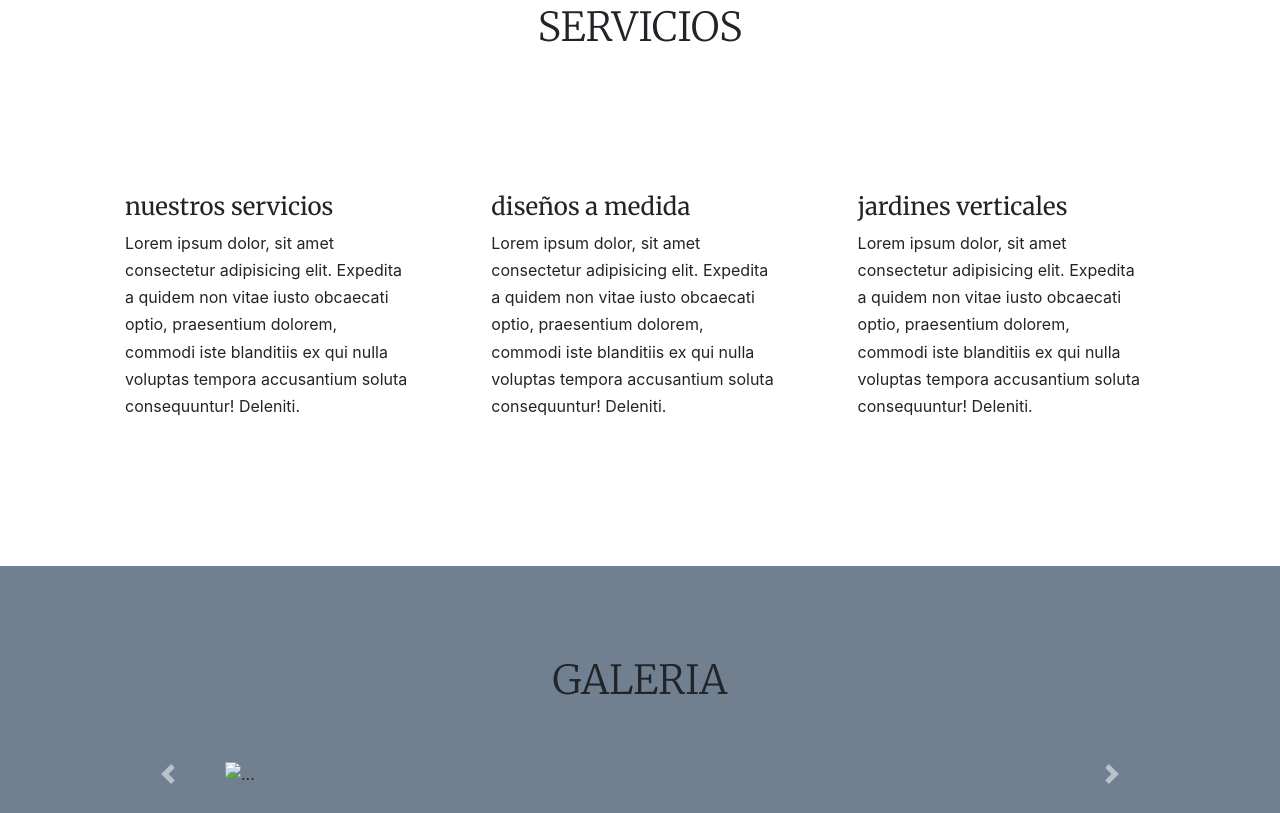
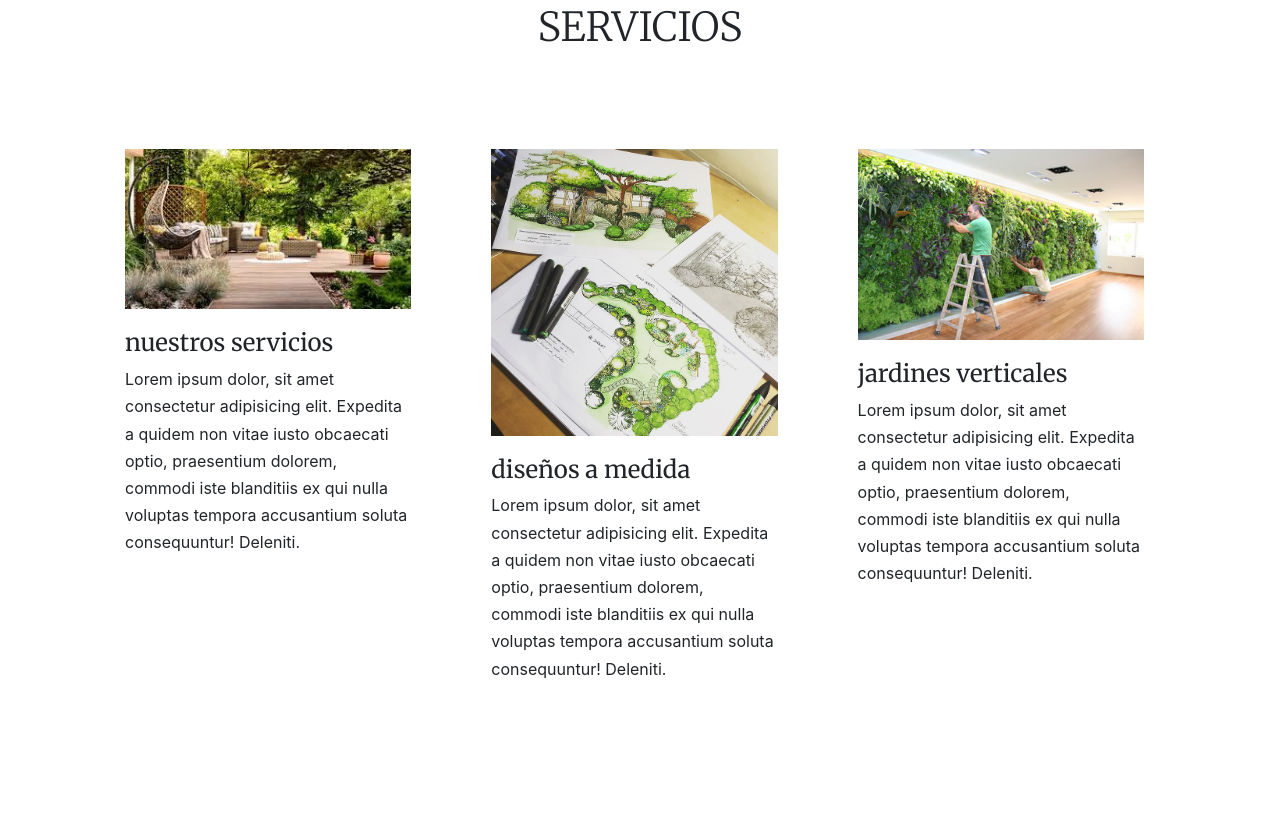
Before and after one commit to MLCMATHIAS/one-page, a plain HTML site: page index.html in a window 1280 px wide. Shown: the part 1047-1860 px from the top of the page. Drawn offline with nearby package versions, Linux system fonts and the light colour scheme; the site is published under a folder, as on GitHub Pages, so addresses that start at the root find nothing.

Commit message:
segundo commit

```diff
--- a/index.html
+++ b/index.html
@@ -47,17 +47,17 @@
     <h2 class="display-2">Servicios</h2>
     <div class="services-row">
       <div class="services-box">
-        <img src="/img/img1.jpeg" alt="">
+        <img src="./img/img1.jpeg" alt="">
         <h4>nuestros servicios</h4>
         <p>Lorem ipsum dolor, sit amet consectetur adipisicing elit. Expedita a quidem non vitae iusto obcaecati optio, praesentium dolorem, commodi iste blanditiis ex qui nulla voluptas tempora accusantium soluta consequuntur! Deleniti.</p>
       </div>
       <div class="services-box">
-        <img src="/img/img2.jpg" alt="">
+        <img src="./img/img2.jpg" alt="">
         <h4>diseños a medida</h4>
         <p>Lorem ipsum dolor, sit amet consectetur adipisicing elit. Expedita a quidem non vitae iusto obcaecati optio, praesentium dolorem, commodi iste blanditiis ex qui nulla voluptas tempora accusantium soluta consequuntur! Deleniti.</p>
       </div>
       <div class="services-box">
-        <img src="/img/img4.jpeg" alt="">
+        <img src="./img/img4.jpeg" alt="">
         <h4>jardines verticales</h4>
         <p>Lorem ipsum dolor, sit amet consectetur adipisicing elit. Expedita a quidem non vitae iusto obcaecati optio, praesentium dolorem, commodi iste blanditiis ex qui nulla voluptas tempora accusantium soluta consequuntur! Deleniti.</p>
       </div>
@@ -70,13 +70,13 @@
   <div id="carouselExampleInterval" class="carousel slide" data-ride="carousel">
     <div class="carousel-inner">
       <div class="carousel-item active" data-interval="10000">
-        <img src="/img/carrusell4.jpg" class="d-block w-100" alt="...">
+        <img src="./img/carrusell4.jpg" class="d-block w-100" alt="...">
       </div>
       <div class="carousel-item" data-interval="2000">
-        <img src="/img/carrusell2.jpg" class="d-block w-100" alt="...">
+        <img src="./img/carrusell2.jpg" class="d-block w-100" alt="...">
       </div>
       <div class="carousel-item">
-        <img src="/img/carrusell3.jpg" class="d-block w-100" alt="...">
+        <img src="./img/carrusell3.jpg" class="d-block w-100" alt="...">
       </div>
     </div>
     <button class="carousel-control-prev" type="button" data-target="#carouselExampleInterval" data-slide="prev">
```
